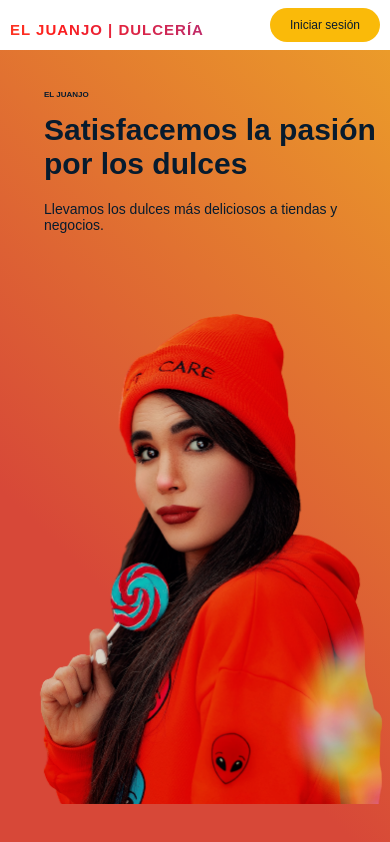
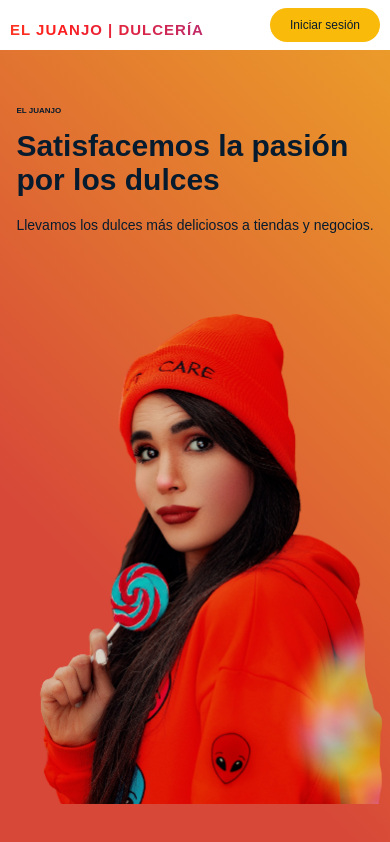
Before and after one commit to leon-acero/client, a React (Create React App) app: page / in a window 390 px wide. Built offline with nearby package versions, Linux system fonts and the light colour scheme.

Commit message:
Deploy 13 de Diciembre 2022

```diff
--- a/src/components/splashScreenAlt/splashScreenAlt.css
+++ b/src/components/splashScreenAlt/splashScreenAlt.css
@@ -217,14 +217,16 @@
   .splashScreenAlt__leftPanel {
     padding-left: 0;
     /* margin-top: 6rem;  */
+    padding-top: 1.6rem;
     margin-bottom: 2rem;
     margin-left: 1.4rem;
     margin-right: 1.4rem;
   }
 
-  /* .laptops {
-    margin-top: 2rem;
-  } */
+  .laptops {
+    padding-left: 0rem;
+  }
+
   .hero__loginButton {
     display: none;
   }
```
